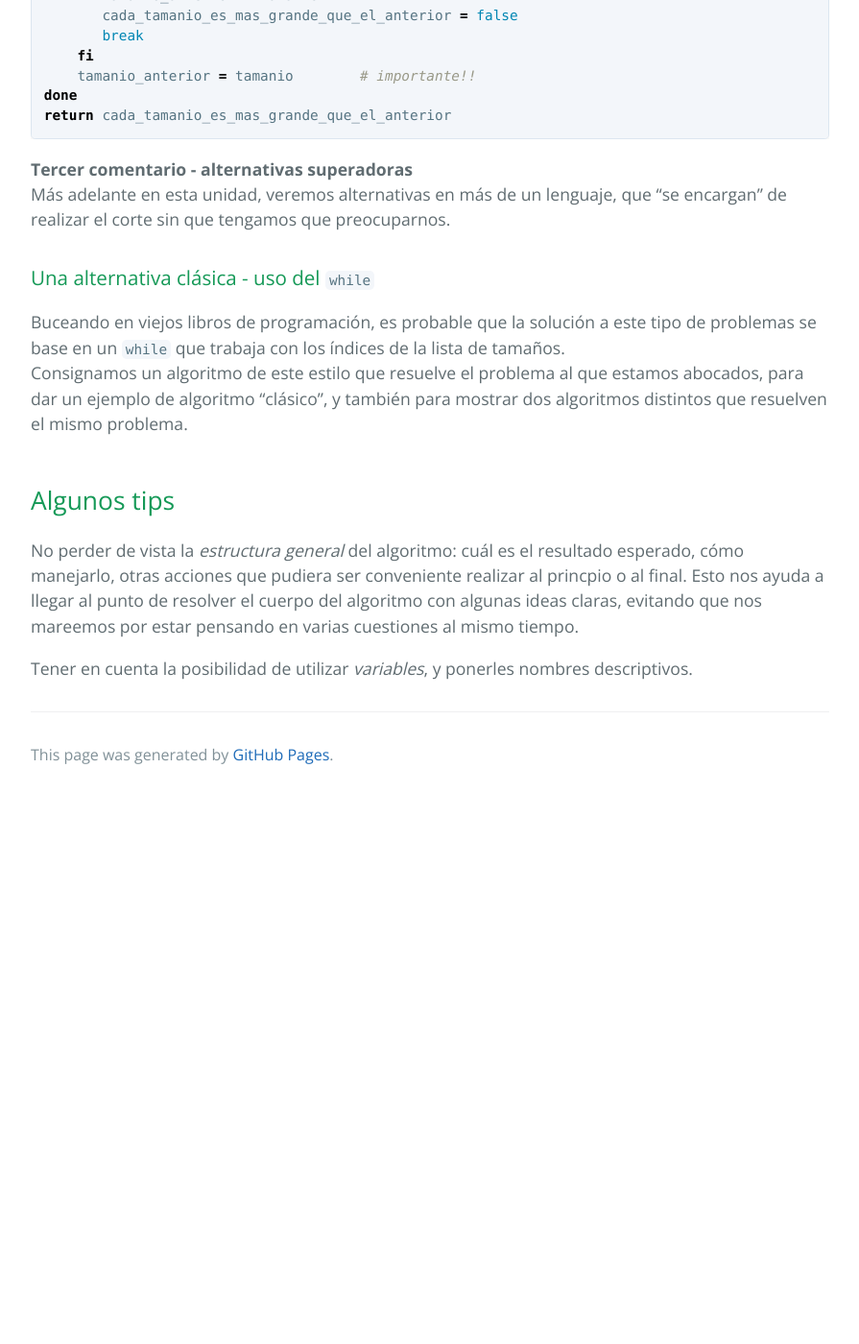
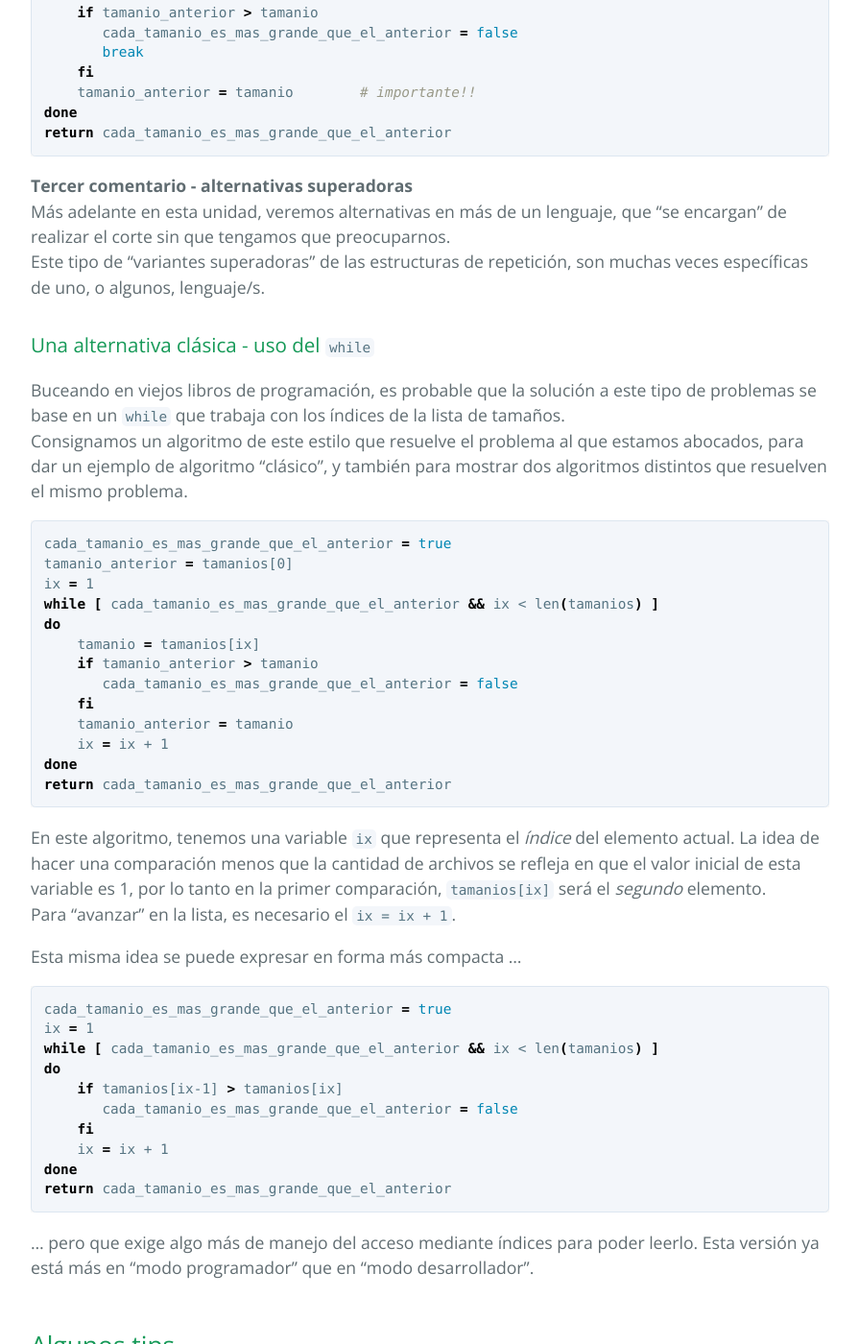
Before and after one commit to clombardi/design-thinking, a Jekyll site: the page built from logica-algoritmica/resolvamos/algoritmo.md, in a window 1280 px wide and 1400 px high, scrolled down 4779 px. Shown: the whole window at 96% size, without its empty margins (192-1087 px from the left). Built offline with Jekyll 4.4.1, drawn with Linux system fonts in a browser that asks for light colours; our own code applies the rules of GitHub Pages for plain Markdown files; before the commit the page ends 5609 px from its top, so only the background shows below that; some of the changed text lies outside the part shown.

Commit message:
unidad 2 resolvamos - primer programa parcial

````diff
--- a/logica-algoritmica/resolvamos/algoritmo.md
+++ b/logica-algoritmica/resolvamos/algoritmo.md
@@ -1,6 +1,6 @@
 # Definamos un algoritmo
 
-En la [página anterior](./estrategia.md) diseñamos una estrategia para resolver el [desafío](../desafio-enunciado.md) que queremos resolver.
+En la [página anterior](./estrategia.md) diseñamos una estrategia para resolver el [desafío que queremos resolver](../desafio-enunciado.md).
 
 En esta página, vamos a definir un **algoritmo** que lleve la estrategia a algo más parecido a un programa. Pero antes, respondamos una pregunta que tal vez esté en el aire.
 
@@ -84,6 +84,7 @@ done
 return cada_tamanio_es_mas_grande_que_el_anterior
 ```
 La línea marcada como **importante** es, efectivamente, crucial: el valor que es el `tamanio` de una comparación, debe pasar a ser el `tamanio_anterior` en la siguiente.
+
 Les sugerimos que revisen el comportamiento de este algoritmo con los ejemplos que brindamos al describir la [estrategia](./estrategia.md), para seguir la mecánica. En el primero de esos ejemplos, la lista `tamanios` toma el valor `[3, 8, 5, 22]`; por lo tanto, `tamanios[1:]` será `[8, 5, 22]`.
 
 > Una observación antes de seguir: creemos que la **legibildad** del algoritmo es buena, a lo cual contribuye el (largo) nombre de la variable que registra el resultado.
@@ -127,14 +128,47 @@ return cada_tamanio_es_mas_grande_que_el_anterior
 
 **Tercer comentario - alternativas superadoras**
 Más adelante en esta unidad, veremos alternativas en más de un lenguaje, que "se encargan" de realizar el corte sin que tengamos que preocuparnos.
+Este tipo de "variantes superadoras" de las estructuras de repetición, son muchas veces específicas de uno, o algunos, lenguaje/s.
 
 
 ### Una alternativa clásica - uso del `while`
 Buceando en viejos libros de programación, es probable que la solución a este tipo de problemas se base en un `while` que trabaja con los índices de la lista de tamaños.
 Consignamos un algoritmo de este estilo que resuelve el problema al que estamos abocados, para dar un ejemplo de algoritmo "clásico", y también para mostrar dos algoritmos distintos que resuelven el mismo problema.
 
+``` bash
+cada_tamanio_es_mas_grande_que_el_anterior = true
+tamanio_anterior = tamanios[0]
+ix = 1
+while [ cada_tamanio_es_mas_grande_que_el_anterior && ix < len(tamanios) ]
+do
+    tamanio = tamanios[ix]
+    if tamanio_anterior > tamanio
+       cada_tamanio_es_mas_grande_que_el_anterior = false
+    fi
+    tamanio_anterior = tamanio
+    ix = ix + 1
+done
+return cada_tamanio_es_mas_grande_que_el_anterior
+```
 
+En este algoritmo, tenemos una variable `ix` que representa el _índice_ del elemento actual.
+La idea de hacer una comparación menos que la cantidad de archivos se refleja en que el valor inicial de esta variable es 1, por lo tanto en la primer comparación, `tamanios[ix]` será el _segundo_ elemento.
+Para "avanzar" en la lista, es necesario el `ix = ix + 1`.
 
+Esta misma idea se puede expresar en forma más compacta ...
+``` bash
+cada_tamanio_es_mas_grande_que_el_anterior = true
+ix = 1
+while [ cada_tamanio_es_mas_grande_que_el_anterior && ix < len(tamanios) ]
+do
+    if tamanios[ix-1] > tamanios[ix]
+       cada_tamanio_es_mas_grande_que_el_anterior = false
+    fi
+    ix = ix + 1
+done
+return cada_tamanio_es_mas_grande_que_el_anterior
+```
+... pero que exige algo más de manejo del acceso mediante índices para poder leerlo. Esta versión ya está más en "modo programador" que en "modo desarrollador".
 
 
 
````
Also changed, not shown: logica-algoritmica/logica-algoritmica.index.md (+2 -0 lines), logica-algoritmica/resolvamos/primer-programa.md (added, +87 -0 lines), logica-algoritmica/resolvamos/images/execution-example-powershell.jpg (added), logica-algoritmica/resolvamos/images/execution-example-python.jpg (added), logica-algoritmica/resolvamos/images/file-size-output-python.jpg (added).
